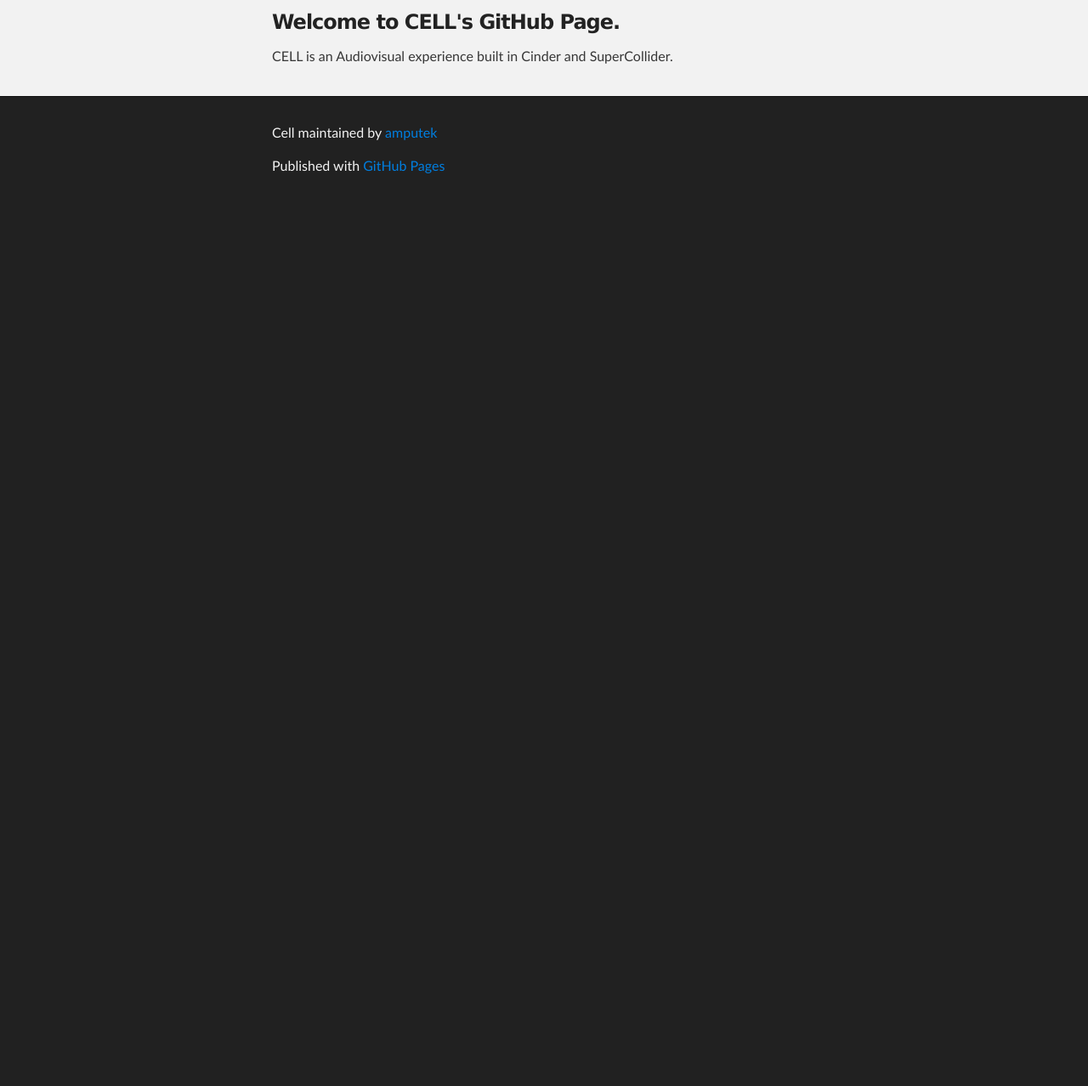
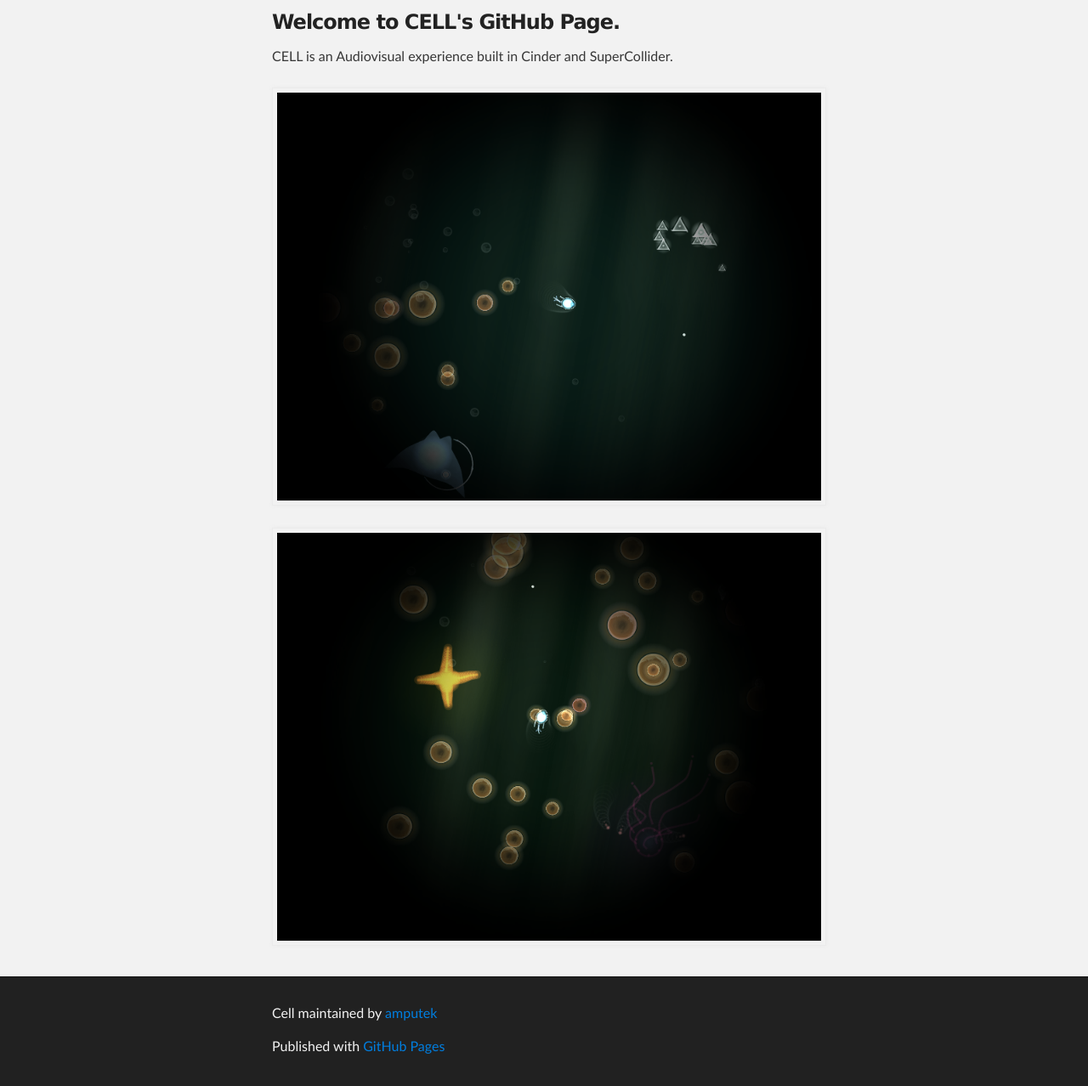
Before and after one commit to amputek/CELL, a plain HTML site: page index.html in a window 1280 px wide. Shown: the part 288-1566 px from the top of the page at 85% size. Before the commit the page ends 800 px from the top, so only its background shows below. Drawn offline with Linux system fonts and the light colour scheme.

Commit message:
Added images

```diff
--- a/index.html
+++ b/index.html
@@ -33,7 +33,9 @@
       <section id="main_content" class="inner">
         <h3>Welcome to CELL's GitHub Page.</h3>
 
-<p>CELL is an Audiovisual experience built in Cinder and SuperCollider.</p>
+        <p>CELL is an Audiovisual experience built in Cinder and SuperCollider.</p>
+        <img src="images/screen1.png" alt="pre-alpha">
+        <img src="images/screen2.png" alt="pre-alpha">
       </section>
     </div>
 
```
Also changed, not shown: images/screen1.png (added), images/screen2.png (added).
